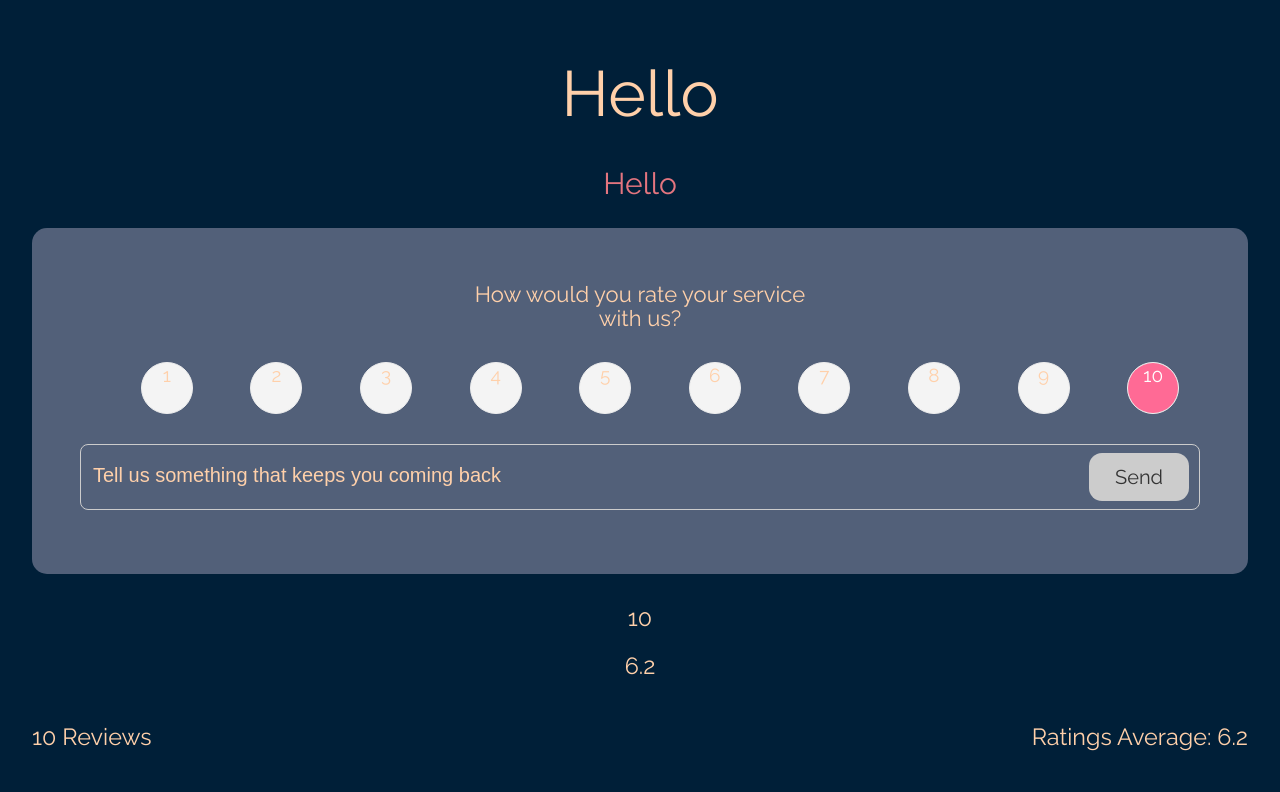
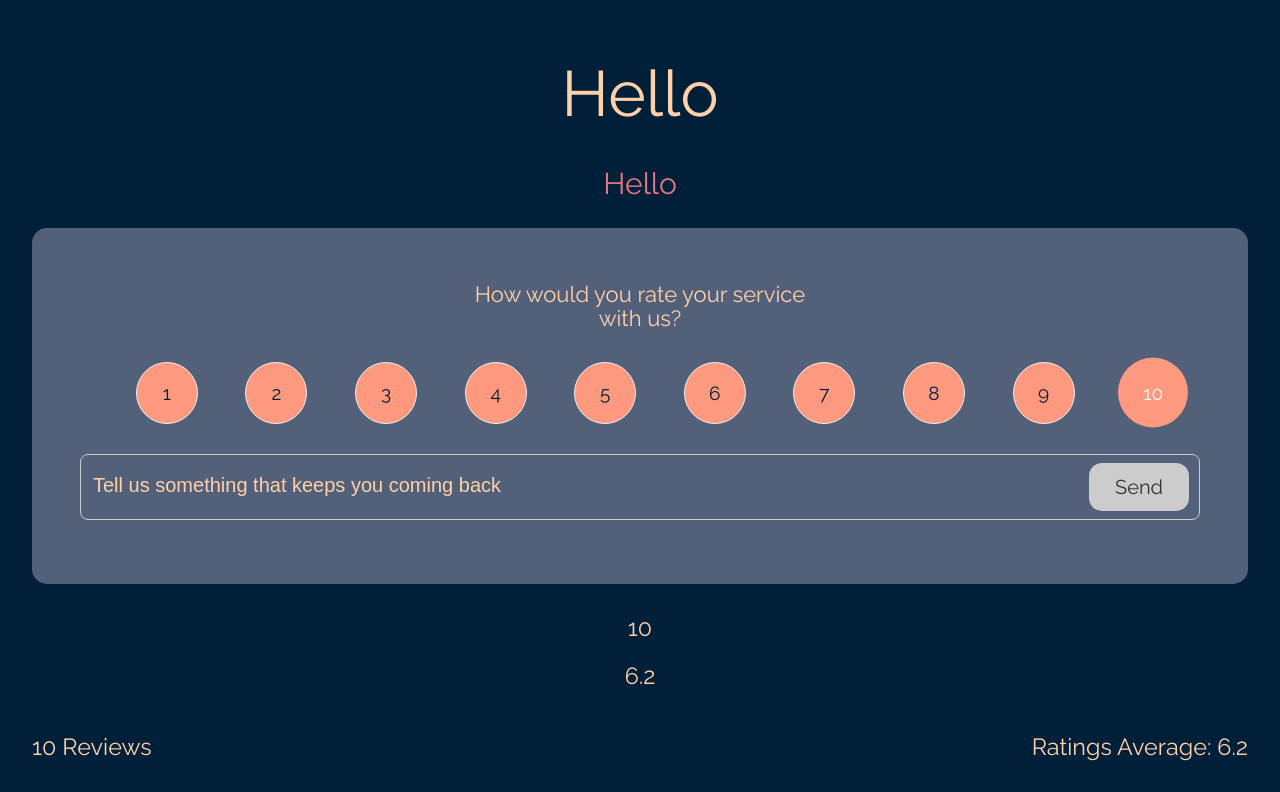
Before and after one commit to dannypepper/feedback-app-vite-client, a Svelte app: page / in a window 1280 px wide. Shown: the top 792 px of the page. Built offline with nearby package versions, Linux system fonts and the light colour scheme.

Commit message:
Adjust form styling

```diff
--- a/src/components/select/RatingSelect.svelte
+++ b/src/components/select/RatingSelect.svelte
@@ -134,8 +134,9 @@ const onChange = (e) => {
 }
 
 .rating li {
+  color: var(--main-background-color);
   position: relative;
-  background: #f4f4f4;
+  background: #FD997F;
   width: 30px;
   height: 30px;
   padding: 10px;
@@ -144,22 +145,30 @@ const onChange = (e) => {
   font-size: 19px;
   border: 1px #eee solid;
   transition: 0.3s;
+  padding: 15px;
 }
 
 .rating li label {
-  position: absolute;
-  top: 50%;
-  left: 50%;
-  width: 50px;
-  height: 50px;
+
+  position:absolute;
+  top: 40px;
+  left: 30px;
+  right: 0;
+  bottom: 0;
+  display: flex;
+  align-items: center;
+  justify-content: center;
+  /* width: 40px;
+  height: 40px; */
   border-radius: 50%;
-  transform: translate(-50%, -50%);
+  transform: translate(-50%, -65%);
   cursor: pointer;
+  padding: 35px;
 }
 
-.rating li:hover {
-  background: #ff6a95;
+li:hover {
   color: #fff;
+  background-color: #FD997F;
 }
 
 /* Make actual radio select invisible */
@@ -169,7 +178,7 @@ const onChange = (e) => {
 
 /* Use the sibling select */
 [type="radio"]:checked ~ label {
-  background: #ff6a95;
+  background: #FD997F;
   color: #fff;
 }
 </style>
```
